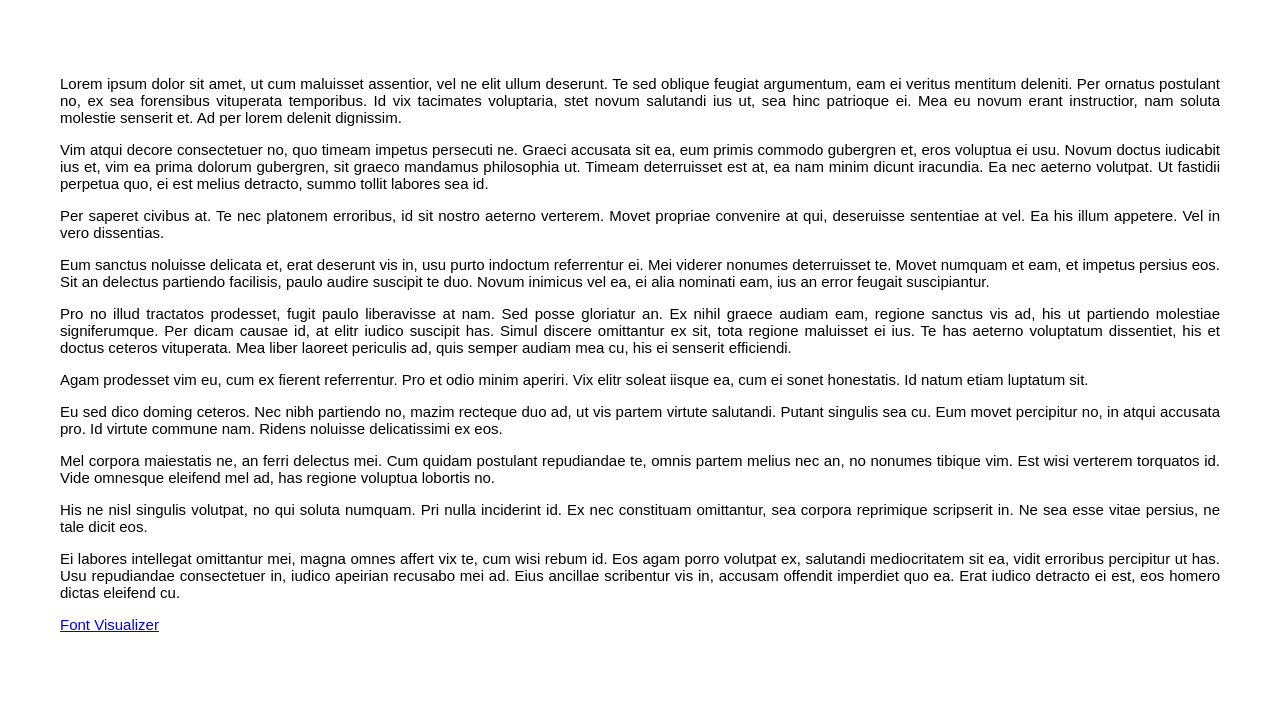
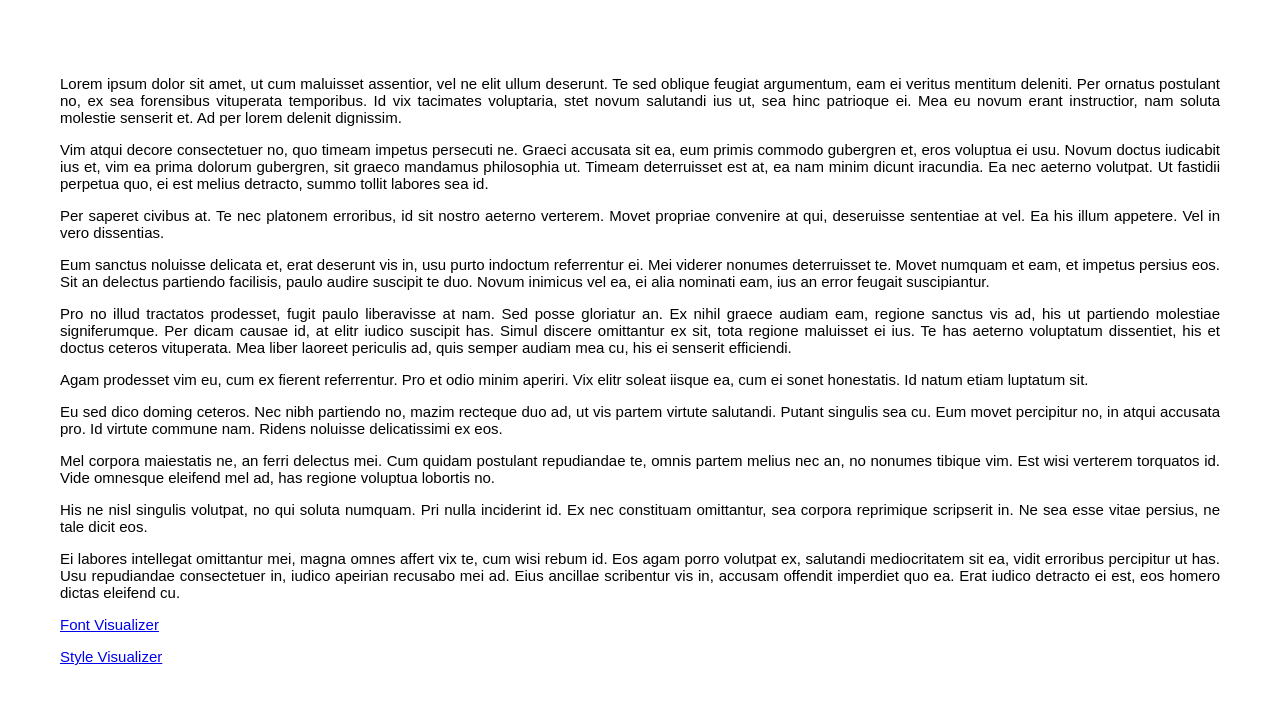
Before and after one commit to victorqribeiro/radialMenu, a plain HTML site: page index.html in a window 1280 px wide. Drawn offline with Linux system fonts and the light colour scheme.

Commit message:
done for now

```diff
--- a/index.html
+++ b/index.html
@@ -51,7 +51,10 @@
 
 <p><a href="font-visualizer.html"> Font Visualizer</a></p>
 
+<p><a href="style-visualizer.html"> Style Visualizer</a></p>
+
 <script src="src/RadialMenu.js"></script>
+
 <script>
 	const radial = new RadialMenu({rotation: Math.PI/2, fontSize: 18});
 </script>
```
Also changed, not shown: README.md.
